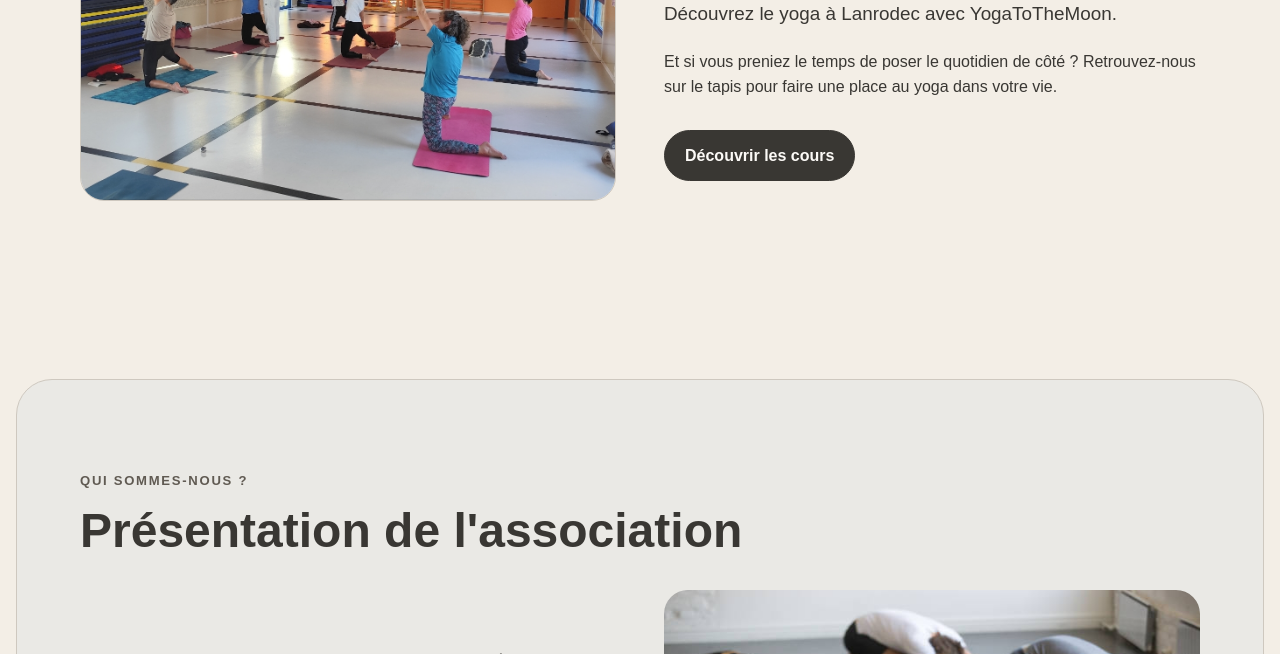
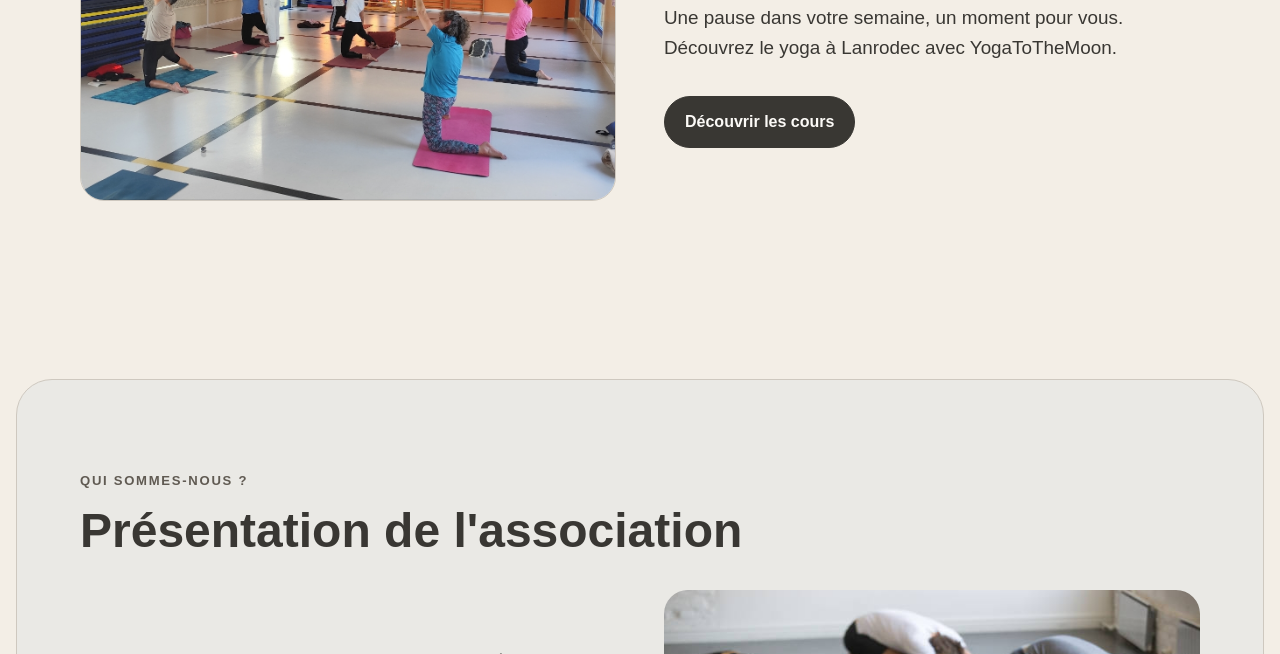
Before and after one commit to bastiencadiou/yogatothemoon, a plain HTML site: page index.html in a window 1280 px wide. Shown: the part 446-1100 px from the top of the page. Drawn offline with Linux system fonts and the light colour scheme.

Commit message:
Logo et texte de présentation modifiés

```diff
--- a/index.html
+++ b/index.html
@@ -46,11 +46,6 @@
                     <p class="intro-text">
                         Une pause dans votre semaine, un moment pour vous.
                         Découvrez le yoga à Lanrodec avec YogaToTheMoon.
-                    </p>
-                    <p>
-                        Et si vous preniez le temps de poser le quotidien de côté ?
-                        Retrouvez-nous sur le tapis pour faire une place au yoga
-                        dans votre vie.
                     </p>
                     <a class="basic-button" href="#horaires-tarifs">Découvrir les cours</a>
                 </div>
```
Also changed, not shown: images/Logo.jpeg.
